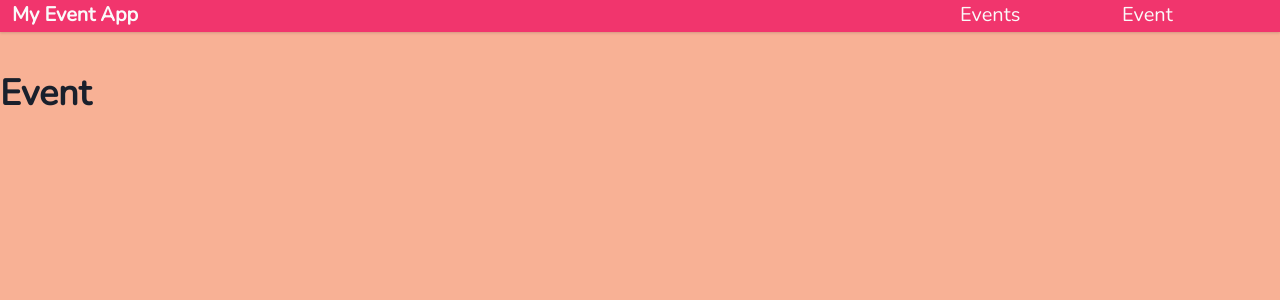
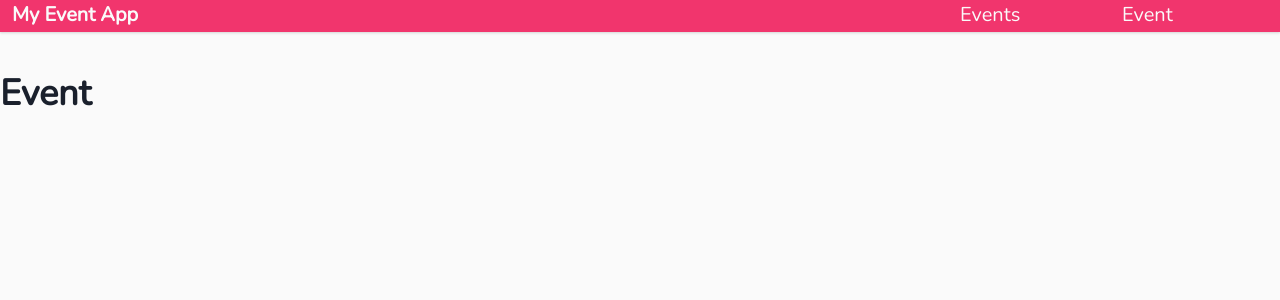
Before and after one commit to JenskeM/Final-Assignment, a React (Vite) app: page /event/1 in a window 1280 px wide. Shown: the top 300 px of the page. Built offline with nearby package versions, Linux system fonts and the light colour scheme.

Commit message:
Update Root.jsx

```diff
--- a/src/components/Root.jsx
+++ b/src/components/Root.jsx
@@ -5,7 +5,7 @@ import { Box } from "@chakra-ui/react";
 
 export const Root = () => {
   return (
-    <Box bg="brand.300" height={"100vh"}>
+    <Box bg="brand.100" height={"100vh"}>
       <Navigation />
       <Outlet />
     </Box>
```
